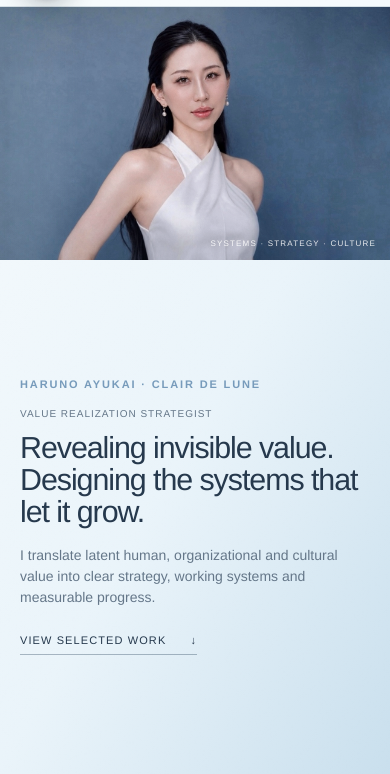
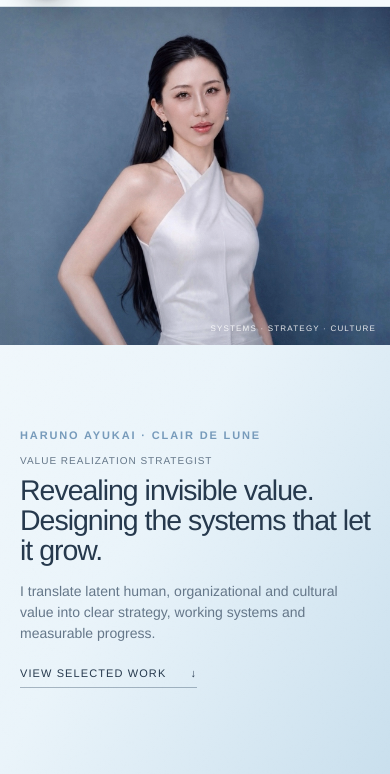
Before and after one commit to Haru317/portfolio, a website built with Vite: page index.html in a window 390 px wide. Shown: the part 67-841 px from the top of the page. Built offline with nearby package versions, Linux system fonts and the light colour scheme.

Commit message:
Rebalance responsive hero image and copy

```diff
--- a/src/style.css
+++ b/src/style.css
@@ -58,14 +58,14 @@ a { color: inherit; text-decoration: none; }
   position: relative;
   min-height: 100svh; height: 100svh; padding-top: 108px;
   display: grid;
-  grid-template-columns: 66% 34%;
+  grid-template-columns: 56% 44%;
   background: linear-gradient(120deg, var(--ice) 0%, #eaf4fa 55%, #c9dfed 100%);
   overflow: hidden;
 }
 .hero-copy {
   min-height: 0; height: 100%;
-  padding: 32px 2.8vw 28px 5.2vw;
-  display: grid; grid-template-rows: auto auto auto 1fr; align-content: start;
+  padding: 26px 3.2vw 48px 5.2vw;
+  display: flex; flex-direction: column; justify-content: center;
 }
 .hero-kicker, .eyebrow {
   text-transform: uppercase; letter-spacing: .17em; font-size: 11px; font-weight: 600;
@@ -75,19 +75,20 @@ a { color: inherit; text-decoration: none; }
 .role { display: block; margin-bottom: 18px; color: var(--soft-ink); font-size: 13px; letter-spacing: .1em; text-transform: uppercase; }
 .hero h1 {
   max-width: none; margin: 0;
-  font-size: clamp(36px, 3.35vw, 52px); line-height: 1.1; letter-spacing: -.035em; font-weight: 400;
+  font-size: clamp(34px, 3.2vw, 50px); line-height: 1.1; letter-spacing: -.035em; font-weight: 400;
 }
-.hero h1 span { display: block; white-space: nowrap; }
+.hero h1 span { display: inline; white-space: normal; }
 .hero-floating-logo { display: none !important; }
 .hero-bottom {
-  width: min(100%, 750px); max-width: none; margin-top: clamp(24px, 3.4vh, 32px);
-  display: grid; grid-template-columns: minmax(0, 1fr) auto; gap: 18px; align-items: end;
+  width: min(100%, 620px); max-width: none; margin-top: clamp(24px, 3.4vh, 32px);
+  display: grid; grid-template-columns: 1fr; gap: 16px; align-items: start;
 }
 .hero-bottom > p { margin: 0; color: var(--soft-ink); font-size: 15px; line-height: 1.7; }
-.hero-bottom > p span { display: block; white-space: nowrap; }
+.hero-bottom > p span { display: inline; white-space: normal; }
 .hero-bottom a {
   padding: 12px 0 8px; border-bottom: 1px solid rgba(35,60,88,.35);
   white-space: nowrap; text-transform: uppercase; letter-spacing: .1em; font-size: 11px;
+  width: fit-content;
 }
 .hero-bottom a span { margin-left: 20px; }
 .hero-portrait { position: relative; min-height: 0; height: 100%; overflow: hidden; background: #5f7f9c; }
@@ -97,8 +98,8 @@ a { color: inherit; text-decoration: none; }
   pointer-events: none;
 }
 .hero-portrait img {
-  position: absolute; inset: -34px 0 auto; width: 100%; height: calc(100% + 34px); max-width: none;
-  transform: none; object-fit: cover; object-position: center top;
+  position: absolute; inset: 0; width: 100%; height: 100%; max-width: none;
+  transform: none; object-fit: contain; object-position: center bottom;
   filter: saturate(.88) brightness(1.03);
 }
 .portrait-caption {
@@ -201,20 +202,23 @@ footer .brand-logo { width: 54px; height: 54px; }
   .menu span { display: block; height: 1px; margin: 5px 0; background: var(--navy); }
   .wordmark { gap: 10px; font-size: 11px; }
   .brand-logo, .nav.scrolled .brand-logo { width: 54px; height: 54px; }
-  .hero { min-height: 100svh; height: auto; grid-template-columns: 1fr; padding-top: 74px; }
+  .hero {
+    min-height: 100svh; height: auto; grid-template-columns: 1fr;
+    grid-template-rows: 40svh auto; padding-top: 74px;
+  }
   .hero-copy {
-    min-height: 0; height: auto; padding: 24px 20px 28px; order: 2;
-    display: grid; grid-template-rows: auto auto auto; align-content: start;
+    min-height: calc(60svh - 74px); height: auto; padding: 18px 20px 22px; order: 2;
+    display: flex; flex-direction: column; justify-content: center;
   }
-  .hero-title { margin: 18px 0 0; padding: 0; }
-  .role { margin-bottom: 12px; font-size: 10px; }
-  .hero h1 { font-size: clamp(28px, 7.8vw, 32px); line-height: 1.06; letter-spacing: -.035em; }
-  .hero h1 span { white-space: normal; }
-  .hero-bottom { width: 100%; margin-top: 18px; grid-template-columns: 1fr; gap: 14px; }
+  .hero-title { margin: 14px 0 0; padding: 0; }
+  .role { margin-bottom: 10px; font-size: 10px; }
+  .hero h1 { font-size: clamp(27px, 7.3vw, 30px); line-height: 1.05; letter-spacing: -.035em; }
+  .hero h1 span { display: block; white-space: normal; }
+  .hero-bottom { width: 100%; margin-top: 15px; grid-template-columns: 1fr; gap: 11px; }
   .hero-bottom > p { font-size: 14px; line-height: 1.5; }
   .hero-bottom > p span { display: inline; white-space: normal; }
   .hero-bottom a { width: fit-content; }
-  .hero-portrait { min-height: 220px; height: 30svh; max-height: 280px; order: 1; }
+  .hero-portrait { min-height: 265px; height: 40svh; max-height: 380px; order: 1; }
   .hero-portrait img { inset: 0; width: 100%; height: 100%; transform: none; object-fit: cover; object-position: center 18%; }
   .portrait-caption { right: 14px; bottom: 12px; font-size: 8px; }
 
```
